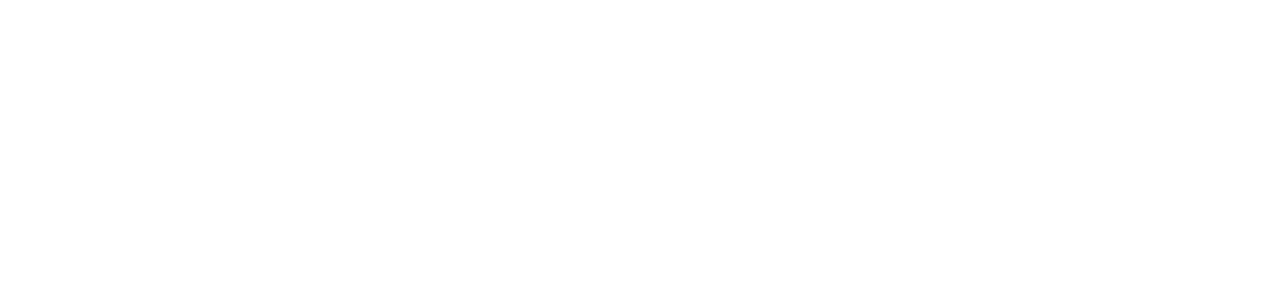
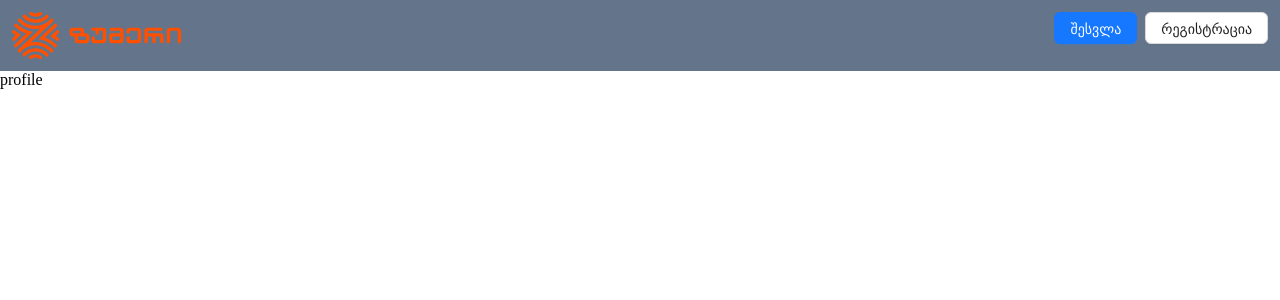
Before and after one commit to gogitakomladze/Final-project, a React (Vite) app: page /profile in a window 1280 px wide. Before the commit this address had no page. Shown: the top 300 px of the page. Built offline with nearby package versions, Linux system fonts and the light colour scheme.

Commit message:
profil page

```diff
--- a/src/App.tsx
+++ b/src/App.tsx
@@ -1,4 +1,5 @@
 import { Home } from "./view/Home";
+import { Profile } from "./view/Profile";
 import { MainLayout } from "./layouts/MainLayout";
 import { Routes ,Route } from "react-router-dom";
 function App() {
@@ -6,6 +7,7 @@ function App() {
     <Routes>
       <Route element={<MainLayout/>}>
       <Route path="/" element={<Home/>}></Route>
+      <Route path="/profile" element={<Profile />} />
       </Route>
     </Routes>
   );
--- a/src/layouts/MainLayout/LayoutHeader.tsx
+++ b/src/layouts/MainLayout/LayoutHeader.tsx
@@ -1,28 +1,60 @@
-import { useState } from "react";
-
-import { Button, Space } from "antd";
+import { useState, useMemo } from "react";
+import { useNavigate } from "react-router-dom";
+import { Button, Space, Avatar, Popover } from "antd";
 import Logo from "../../assets/images/logo.svg";
 
 import { SignInModal } from "@src/modules/SignInModal";
 import { SignUpModal } from "@src/modules/SignUpModal";
 
+import { useAuthProvider } from "../../provider/AuthProvider";
+import { TAuthorizationStage_Enum } from "@src/provider/AuthProvider/AuthContext";
+import { composeAvatarName } from "../../utils/composeAvatarName";
+
 export function LayoutHeader() {
+   const {authStage, userData, logaut} = useAuthProvider();
+   const navigate = useNavigate();
 
    const [showSignUp, setShowSignUp] = useState<boolean>(false);
    const [showSignIn, setShowSignIn] = useState<boolean>(false)
+
+   const AuthorizedView = useMemo(
+   () => (
+<div>
+   <Popover
+    content={
+      <div className="flex flex-col gap-3">
+         <Button type='primary' onClick={() => navigate("/profile")}>პროფილი</Button>
+         <Button onClick={logaut}>გამოსვლა</Button>
+    </div>
+   }>
+      <Avatar>
+      {composeAvatarName(userData?.first_name, userData?.last_name)}
+      </Avatar>
+   </Popover>
+</div>
+   ),
+   [userData]
+);
+
+
+const UnauthorizedView = useMemo(() =>(
+   <div>
+   <Space>
+        <Button type='primary' onClick={() => setShowSignIn(true)}>შესვლა</Button>
+        <Button onClick={() => setShowSignUp(true)}> რეგისტრაცია</Button>
+  </Space>
+  </div>
+), [])
 
 
     return(
      <div className=" p-3 bg-slate-500 flex justify-between ">
      <img src={Logo} />
-        <Space>
-           <Button type='primary' onClick={() => setShowSignIn(true)}>
-            შესვლა
-            </Button>
-           <Button onClick={() => setShowSignUp(true)}>
-            რეგისტრაცია
-           </Button>
-        </Space>
+
+          {authStage === TAuthorizationStage_Enum.AUTHORIZED
+          ?  AuthorizedView
+          : UnauthorizedView
+          }
 
         {showSignIn && <SignInModal onCancel={() => setShowSignIn(false)}/>}
         {showSignUp && <SignUpModal onCancel={() => setShowSignUp(false)}/>}
--- a/src/provider/AuthProvider/AuthContext.ts
+++ b/src/provider/AuthProvider/AuthContext.ts
@@ -1,4 +1,4 @@
-import { TAuthRequest } from "@src/@types/requestTypes";
+import { TAuthRequest, TUserRequest } from "@src/@types/requestTypes";
 import { createContext } from "react";
 
 export enum TAuthorizationStage_Enum {
@@ -7,7 +7,9 @@ export enum TAuthorizationStage_Enum {
 };
 
 type AuthContextValue = {
+    userData?: TUserRequest;
     authStage: TAuthorizationStage_Enum;
+    logaut: () => void;
     setAuthData: (e: TAuthRequest) => void;
     setAuthStage: React.Dispatch<React.SetStateAction<TAuthorizationStage_Enum>>;
 };
@@ -15,5 +17,7 @@ type AuthContextValue = {
 export const AuthContext = createContext<AuthContextValue>({
     authStage: TAuthorizationStage_Enum.UNAUTHORIZED,
     setAuthData: () => {},
+    userData: undefined,
     setAuthStage: () => {},
+    logaut: () => {},
 });
--- a/src/provider/AuthProvider/AuthProvider.tsx
+++ b/src/provider/AuthProvider/AuthProvider.tsx
@@ -1,9 +1,11 @@
 import { jwtDecode } from "jwt-decode";
-import { PropsWithChildren, useState } from "react";
+import { PropsWithChildren, useEffect, useState } from "react";
 import { AuthContext, TAuthorizationStage_Enum } from "./AuthContext";
 import { TAuthRequest, TUserRequest } from "../../@types/requestTypes";
 import { setPrivateAccessToken } from "../../utils/privateAxios";
+import { publicAxios } from "../../utils/publicAxios";
 import { ACCESS_TOKEN, REFRESH_TOKEN } from "../../config/localStorageKeys";
+
 
 export function AuthProvider({ children }: PropsWithChildren){
     const [userData, setUserData] = useState<TUserRequest>();
@@ -11,10 +13,10 @@ export function AuthProvider({ children }: PropsWithChildren){
         TAuthorizationStage_Enum.UNAUTHORIZED
     );
 
- console.log(userData)
+
  function setAuthData(tokens:  TAuthRequest ) {
-    const useData: TUserRequest = jwtDecode(tokens.access_token);
-    setUserData(useData);
+    const tokenData: TUserRequest = jwtDecode(tokens.access_token);
+    setUserData(tokenData);
     localStorage.setItem(ACCESS_TOKEN, tokens.access_token);
     localStorage.setItem(REFRESH_TOKEN, tokens.refresh_token);
     setPrivateAccessToken(tokens.access_token);
@@ -22,10 +24,38 @@ export function AuthProvider({ children }: PropsWithChildren){
 
 }
 
+async function getNewAccessToken(refreshToken: string) {
+    try {
+        const response = await publicAxios.post<TAuthRequest>(
+            "/auth/update-tokens",
+            { refresh_token: refreshToken }
+            );
+            setAuthData(response.data)
+    }catch (error) {
+        logaut();
+    }
+}
+
+function logaut() {
+    localStorage.removeItem(ACCESS_TOKEN);
+    localStorage.removeItem(REFRESH_TOKEN);
+    setUserData(undefined);
+    setAuthStage(TAuthorizationStage_Enum.UNAUTHORIZED);
+    setPrivateAccessToken("");
+}
+
+useEffect(() => {
+    const refreshToken = localStorage.getItem(REFRESH_TOKEN);
+
+ if (refreshToken) getNewAccessToken(refreshToken);
+}, []);
+
     return (
     <AuthContext.Provider
     value={{
+        userData,
         authStage,
+        logaut,
         setAuthStage,
         setAuthData,
     }}
--- /dev/null
+++ b/src/utils/composeAvatarName.ts
@@ -0,0 +1,3 @@
+export function composeAvatarName(firstName?: string, lastName?: string) {
+    return `${(firstName?.[0] || "").toUpperCase()}${(lastName?.[0] || "").toUpperCase()}`;
+}
--- a/src/view/Home/Home.tsx
+++ b/src/view/Home/Home.tsx
@@ -1,3 +1,12 @@
+import { useAuthProvider } from "../../provider/AuthProvider"
+
 export function Home() {
-    return <div></div>
+    const { userData } = useAuthProvider();
+    return (
+        <>
+            <h1>Hello World</h1>
+    <div>{(userData?.first_name || "") + "  " + (userData?.last_name || "")}</div>
+   </>
+    )
+
 }
--- /dev/null
+++ b/src/view/Profile/Profile.tsx
@@ -0,0 +1,3 @@
+export function Profile() {
+    return <div>profile</div>
+}
--- /dev/null
+++ b/src/view/Profile/index.ts
@@ -0,0 +1 @@
+export { Profile } from "./Profile";
```
